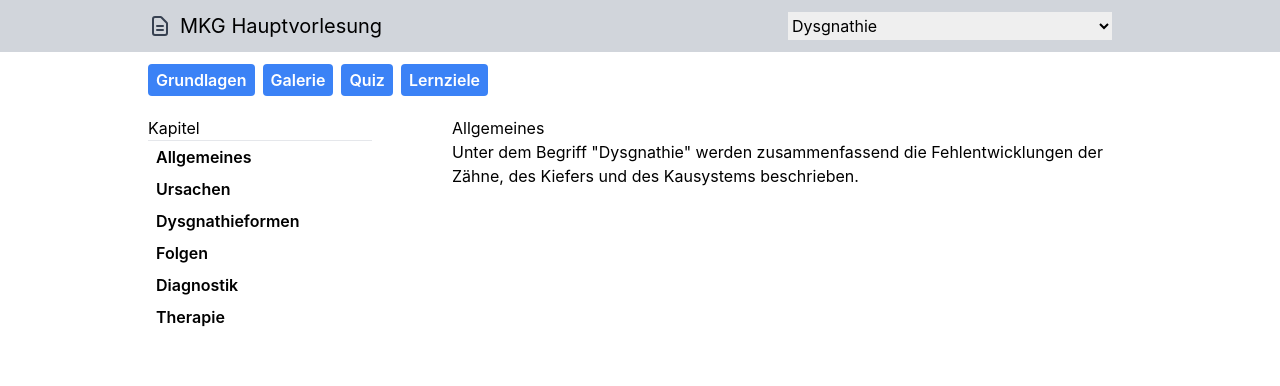
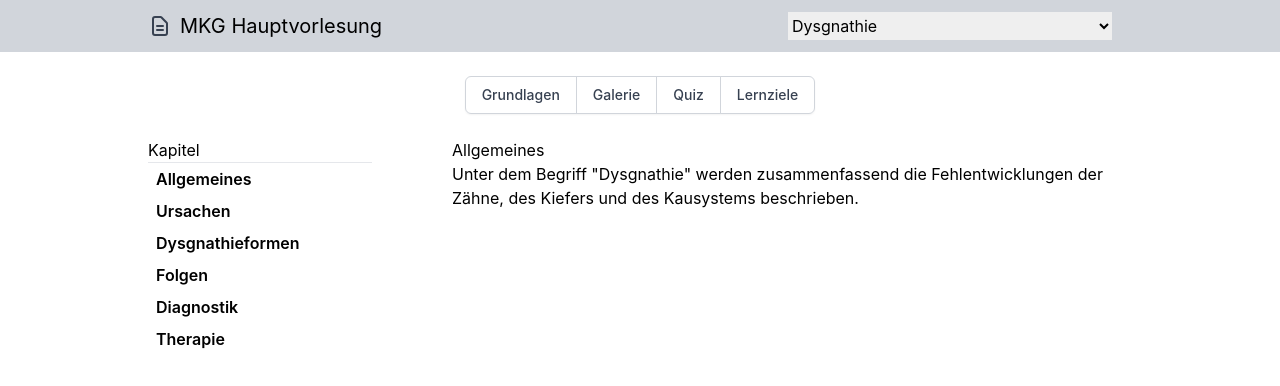
Before and after one commit to jonksc/LearnMedicine, a React (Create React App) app: page / in a window 1280 px wide. Shown: the top 386 px of the page. Built offline with nearby package versions, Linux system fonts and the light colour scheme.

Commit message:
Change Topbar styling

```diff
--- a/src/components/UI/Navbar.js
+++ b/src/components/UI/Navbar.js
@@ -4,7 +4,7 @@ import { DocumentTextIcon } from '@heroicons/react/outline';
 const Navbar = ({ topic, changeTopic }) => {
 
   return (
-    <nav className="bg-gray-300 mb-3">
+    <nav className="bg-gray-300 mb-6">
       <div className="px-5 py-3 flex justify-between max-w-5xl mx-auto">
         <div className="flex items-center gap-2">
           <DocumentTextIcon className="h-6 w-6 text-gray-700" aria-hidden="true" />
--- a/src/components/UI/Topbar.js
+++ b/src/components/UI/Topbar.js
@@ -1,14 +1,44 @@
 import React from 'react';
 
 const Topbar = ({ changeAspect }) => {
-  const aspects = ['Grundlagen', 'Galerie', 'Quiz', 'Lernziele'];
 
   return (
-    <div>
-      <div className="flex flex-wrap gap-2 mb-5">
-        {
-          aspects.map((aspect, index) => <button key={index} className="btn btn-blue" value={aspect.toLowerCase()} onClick={changeAspect}>{aspect}</button>)
-        }
+    <div className="flex justify-center">
+      <div className="flex flex-wrap gap-2 mb-6">
+        <span className="relative z-0 inline-flex shadow-sm rounded-md">
+          <button
+            type="button"
+            className="relative inline-flex items-center px-4 py-2 rounded-l-md border border-gray-300 bg-white text-sm font-medium text-gray-700 hover:bg-gray-50 focus:z-10 focus:outline-none focus:ring-1 focus:ring-blue-400 focus:border-blue-400"
+            value="grundlagen"
+            onClick={changeAspect}
+          >
+            Grundlagen
+          </button>
+          <button
+            type="button"
+            className="-ml-px relative inline-flex items-center px-4 py-2 border border-gray-300 bg-white text-sm font-medium text-gray-700 hover:bg-gray-50 focus:z-10 focus:outline-none focus:ring-1 focus:ring-blue-400 focus:border-blue-400"
+            value="galerie"
+            onClick={changeAspect}
+          >
+            Galerie
+          </button>
+          <button
+            type="button"
+            className="-ml-px relative inline-flex items-center px-4 py-2 border border-gray-300 bg-white text-sm font-medium text-gray-700 hover:bg-gray-50 focus:z-10 focus:outline-none focus:ring-1 focus:ring-blue-400 focus:border-blue-400"
+            value="quiz"
+            onClick={changeAspect}
+          >
+            Quiz
+          </button>
+          <button
+            type="button"
+            className="-ml-px relative inline-flex items-center px-4 py-2 rounded-r-md border border-gray-300 bg-white text-sm font-medium text-gray-700 hover:bg-gray-50 focus:z-10 focus:outline-none focus:ring-1 focus:ring-blue-400 focus:border-blue-400"
+            value="lernziele"
+            onClick={changeAspect}
+          >
+            Lernziele
+          </button>
+        </span>
       </div>
     </div>
   );
```
